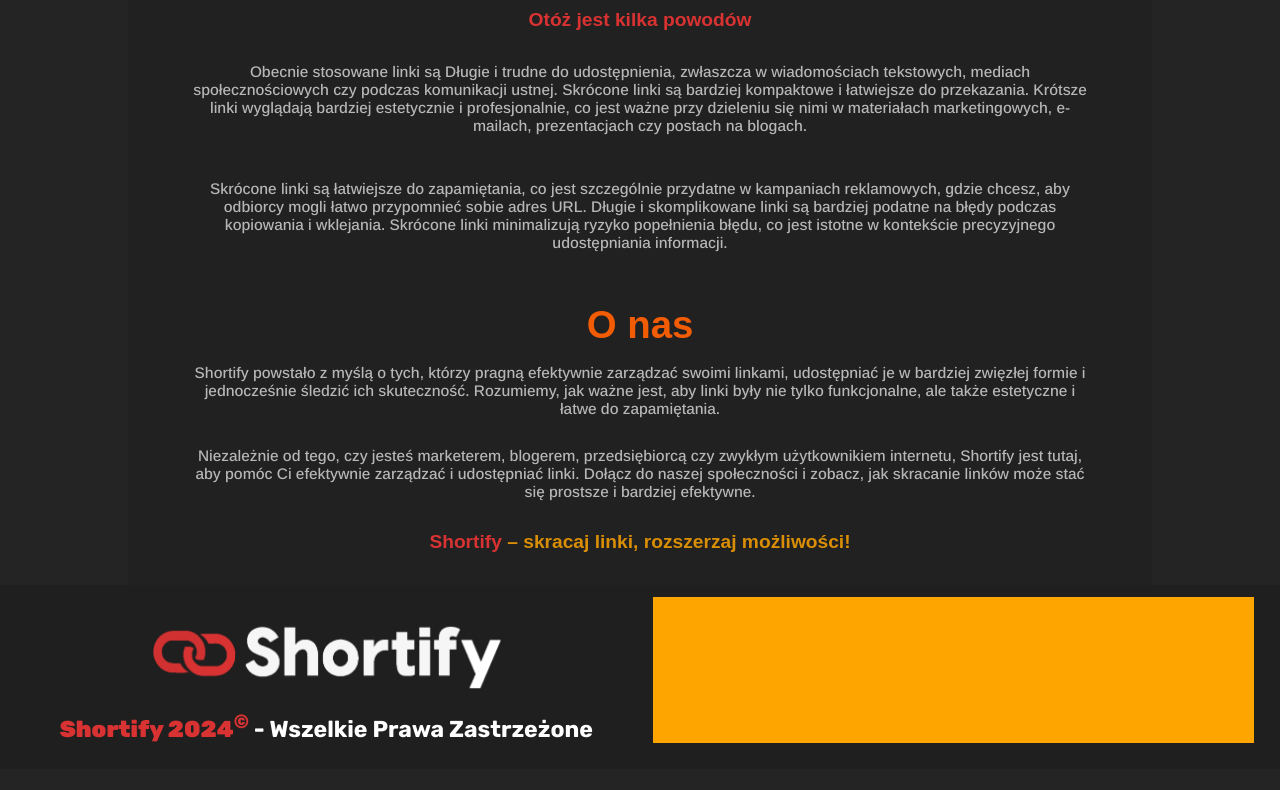
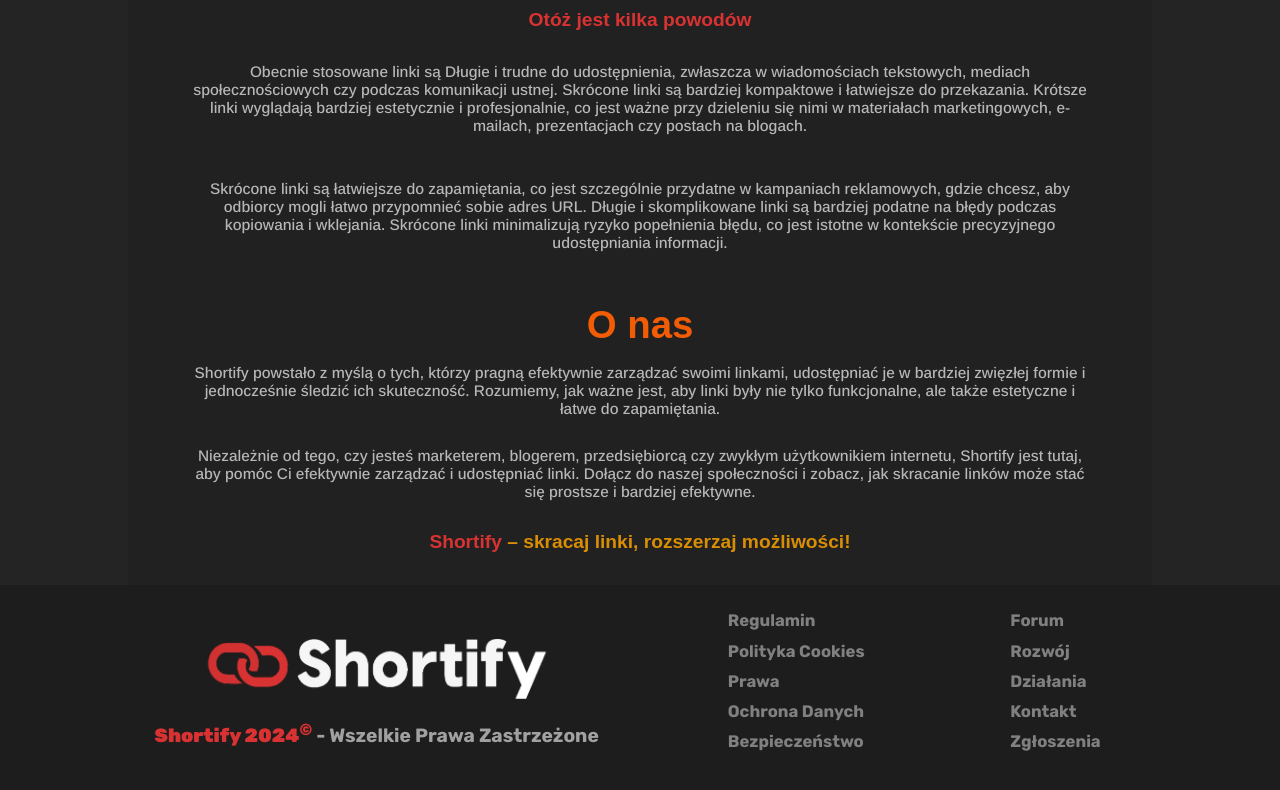
Before and after one commit to Rosiu2137/Shortify, a React (Create React App) app: page / in a window 1280 px wide. Shown: the part 893-1683 px from the top of the page. Before the commit the page ends 1662 px from the top, so only its background shows below. Built offline with nearby package versions, Linux system fonts and the light colour scheme; a web font is replaced by a local one.

Commit message:
Ukoczenie stopki

```diff
--- a/src/components/footer/footer.js
+++ b/src/components/footer/footer.js
@@ -18,7 +18,21 @@
             </div>
 
             <div className={styles.docs}>
+                <ul>
+                    <li>Regulamin</li>
+                    <li>Polityka Cookies</li>
+                    <li>Prawa</li>
+                    <li>Ochrona Danych</li>
+                    <li>Bezpieczeństwo</li>
+                </ul>
 
+                <ul>
+                    <li>Forum</li>
+                    <li>Rozwój</li>
+                    <li>Działania</li>
+                    <li>Kontakt</li>
+                    <li>Zgłoszenia</li>
+                </ul>
             </div>
 
         </footer>
--- a/src/components/footer/footer.module.css
+++ b/src/components/footer/footer.module.css
@@ -2,10 +2,10 @@
 {
     width:100%;
     display: grid;
-    grid-template-columns: 1fr 1fr;
-    gap:2rem;
-    padding: 1rem 2rem 2rem 2rem;
-    background-color: #1f1f1f;
+    grid-template-columns: 4fr 3fr;
+    gap:0rem;
+    padding: 2rem 2rem 3rem 2rem;
+    background-color: #1d1d1d;
 }
 .logo
 {
@@ -15,12 +15,13 @@
 }
 .logo>img
 {
-    width:60%;
+    width:50%;
 }
 .logo>h2
 {
-    font-size: 1.8rem;
+    font-size: 1.5rem;
     font-weight: 700;
+    color: rgb(161, 161, 161);
 }
 .logo>h2>mark>sup,
 .logo>h2>mark
@@ -31,5 +32,29 @@
 }
 .docs
 {
-    background-color: orange;
+    display: grid;
+    grid-template-columns: 1fr 1fr;
+    align-items: center;
+    gap:3rem;
 }
+.docs>ul
+{
+    list-style-type: none;
+    display: flex;
+    flex-direction: column;
+    gap:.8rem;
+    font-size: 1.3rem;
+
+}
+.docs>ul>li
+{
+    cursor: pointer;
+    color: grey;
+    font-weight: 700;
+    transition: all .3s ease;
+}
+.docs>ul>li:hover
+{
+    transform: translate(1rem,0);
+    color: #D98E04;
+}
```
